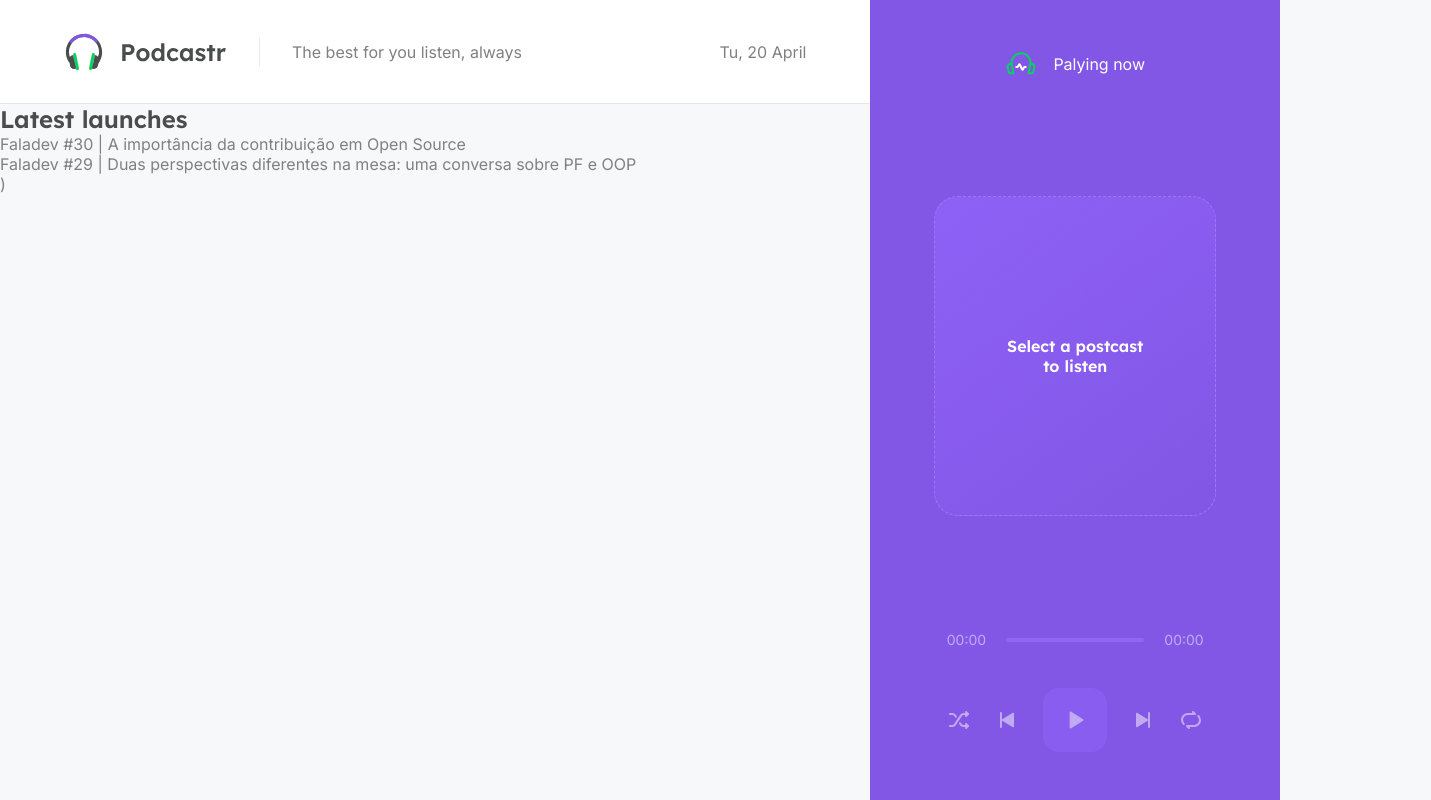
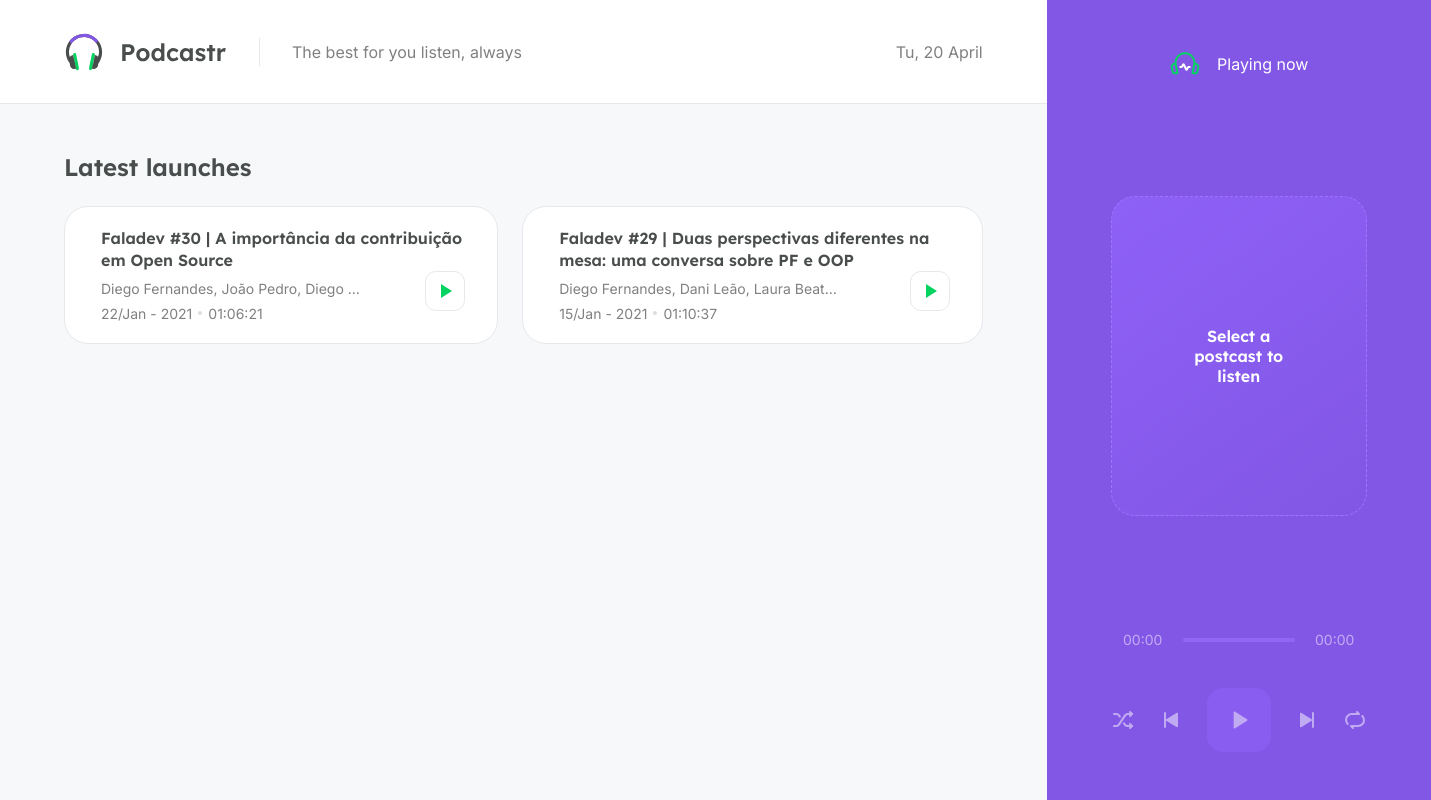
Before and after one commit to arenac/podcastr, a Next.js app: page / in a window 1280 px wide. Shown: the whole page, 1431 px wide, since content can reach past the window. Built offline with nearby package versions, Linux system fonts and the light colour scheme; data requests are answered from the project's data file; grey boxes are pictures that could not be loaded.

Commit message:
styling latest launches

```diff
--- /dev/null
+++ b/next.config.js
@@ -0,0 +1,5 @@
+module.exports = {
+  images: {
+    domains: ['storage.googleapis.com']
+  }
+}
--- a/src/components/Player/index.tsx
+++ b/src/components/Player/index.tsx
@@ -6,7 +6,7 @@
     <div className={styles.playerContainer}>
       <header>
         <img src="/playing.svg" alt="Playing now"/>
-        Palying now
+        Playing now
       </header>
 
       <div className={styles.emptyPlayer}>
--- a/src/pages/_app.tsx
+++ b/src/pages/_app.tsx
@@ -9,7 +9,7 @@
     <div className={styles.wrapper}>
       <main>
         <Header />
-        <Component {...pageProps} />)
+        <Component {...pageProps} />
       </main>
       <Player />
     </div>
--- a/src/pages/home.module.scss
+++ b/src/pages/home.module.scss
@@ -1,3 +1,111 @@
 .homePage {
+  padding: 0 4rem;
+  height: calc(100vh - 6.5rem);
+  overflow-y: scroll;
 
+  h2 {
+    margin-top: 3rem;
+    margin-bottom: 1.5rem;
+  }
 }
+
+.latestEpisodes {
+  ul {
+    list-style: none;
+    display: grid;
+    grid-template-columns: repeat(2, 1fr);
+    gap: 1.5rem;
+
+    li {
+      background:  var(--white);
+      border: 1px solid var(--gray-100);
+      padding: 1.25rem;
+      border-radius: 1.5rem;
+      position: relative;
+
+      display: flex;
+      align-items: center;
+
+      img {
+        width: 6rem;
+        height: 6rem;
+        border-radius: 1rem;
+      }
+
+      .episodesDetails {
+        flex: 1;
+        margin-left: 1rem;
+
+        a {
+          display: block;
+          color: var(--gray-800);
+          font-family: Lexend, sans-serif;
+          font-weight: 600;
+          text-decoration: none;
+          line-height: 1.4rem;
+
+          &:hover {
+            text-decoration: underline;
+          }
+        }
+
+        p {
+          font-size: 0.875rem;
+          margin-top: 0.5rem;
+          max-width: 70%;
+          white-space: nowrap;
+          overflow: hidden;
+          text-overflow: ellipsis;
+        }
+
+        span {
+          display: inline-block;
+          margin-top: 0.5rem;
+          font-size: 0.875rem;
+
+          &:last-child {
+            margin-left: 0.5rem;
+            padding-left: 0.5rem;
+            position: relative;
+
+            &::before {
+              content: "";
+              width: 4px;
+              height: 4px;
+              border-radius: 2px;
+              background:  #ddd;
+              position: absolute;
+              left: 0;
+              top: 50%;
+              transform: translate(-50%, -50%);
+            }
+          }
+        }
+      }
+
+      button {
+        position: absolute;
+        right: 2rem;
+        bottom: 2rem;
+
+        width: 2.5rem;
+        height: 2.5rem;
+        background: var(--white);
+        border: 1px solid var(--gray-100);
+        border-radius: 0.675rem;
+        font-size: 0;
+        transition: filter 0.2s;
+
+        img {
+          width: 1.5rem;
+          height: 1.5rem;
+        }
+
+        &:hover {
+          filter: brightness(0.95);
+        }
+      }
+
+    }
+  }
+}
--- a/src/pages/index.tsx
+++ b/src/pages/index.tsx
@@ -1,10 +1,11 @@
+import {GetStaticProps, GetServerSideProps } from 'next'
+import Image from 'next/image'
 import React, { useEffect } from 'react'
-import {GetStaticProps, GetServerSideProps } from 'next'
 import { format, parseISO } from 'date-fns'
 import enGB from 'date-fns/locale/en-GB'
 
 import api from '../services/api'
-import { converDurationToTimeString } from '../utils/converDurationToTimeString'
+import { convertDurationToTimeString } from '../utils/convertDurationToTimeString'
 
 import styles from './home.module.scss'
 
@@ -27,8 +28,6 @@
 
 const Home: React.VFC<HomeProps> = ({ latestEpisodes, allEpisodes }) => {
 
-  console.log('latestEpisodes', latestEpisodes)
-  console.log('allEpisodes', allEpisodes)
   // SPA
   // useEffect(() => {
   //   fetch('http://localhost:3333/episodes')
@@ -41,8 +40,27 @@
       <section className={styles.latestEpisodes}>
         <h2>Latest launches</h2>
         <ul>
-          {latestEpisodes.map(episode => (
-            <li>{episode.title}</li>
+          {latestEpisodes.map((episode) => (
+            <li key={episode.id}>
+              <Image
+                src={episode.thumbnail}
+                alt={episode.title}
+                width={192}
+                height={192}
+                objectFit="cover"
+              />
+
+              <div className={styles.episodesDetails}>
+                <a href="">{episode.title}</a>
+                <p>{episode.members}</p>
+                <span>{episode.publishedAt}</span>
+                <span>{episode.durationAsString}</span>
+              </div>
+
+              <button type="button">
+                <img src="/play-green.svg" alt="Play episode"/>
+              </button>
+            </li>
           ))}
         </ul>
       </section>
@@ -85,7 +103,7 @@
     members: episode.members,
     publishedAt: format(parseISO(episode.published_at), 'd/MMM - yyyy', { locale: enGB }),
     duration: Number(episode.file.duration),
-    durationAsString: converDurationToTimeString(Number(episode.file.duration)),
+    durationAsString: convertDurationToTimeString(Number(episode.file.duration)),
     description: episode.description,
     url: episode.file.url
   })) as Episode[]
--- a/src/utils/converDurationToTimeString.ts
+++ b/src/utils/convertDurationToTimeString.ts
@@ -1,4 +1,4 @@
-export function converDurationToTimeString(duration: number): string {
+export function convertDurationToTimeString(duration: number): string {
   const hours = Math.floor(duration / 3600)
   const minutes = Math.floor((duration % 3600) / 60)
   const seconds = duration % 60
```
